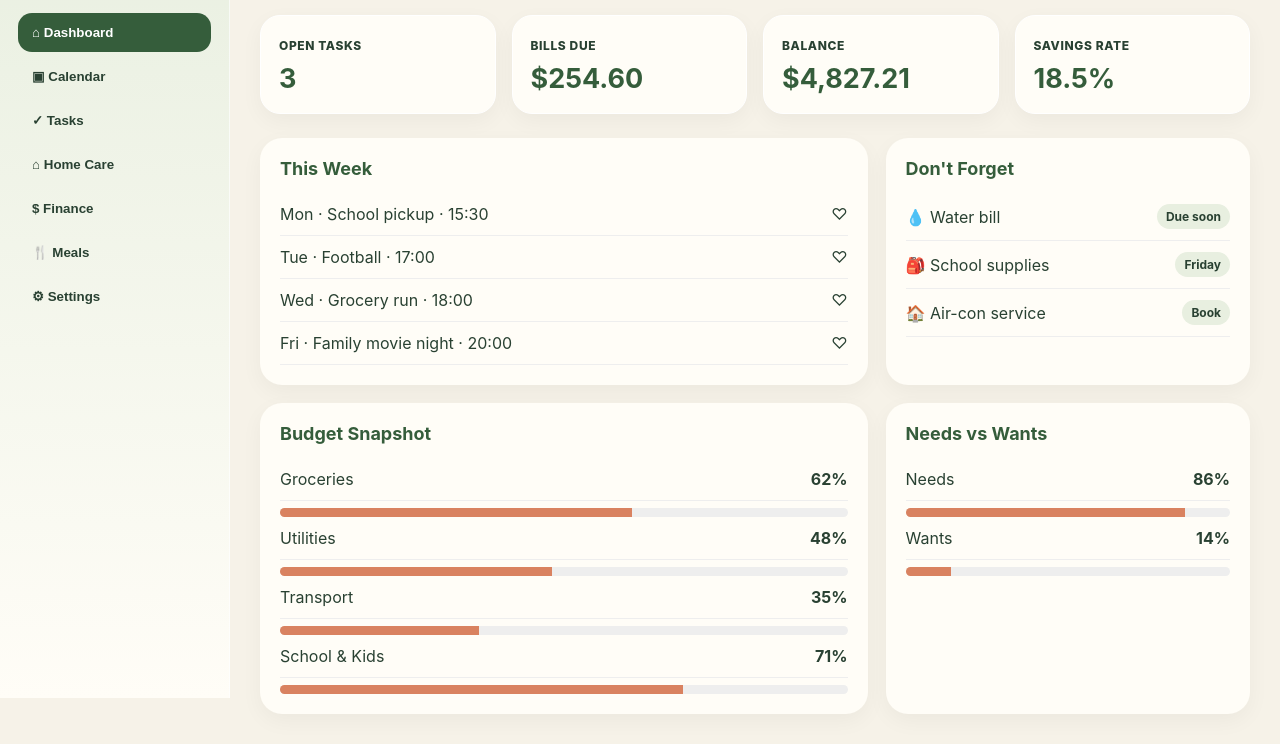
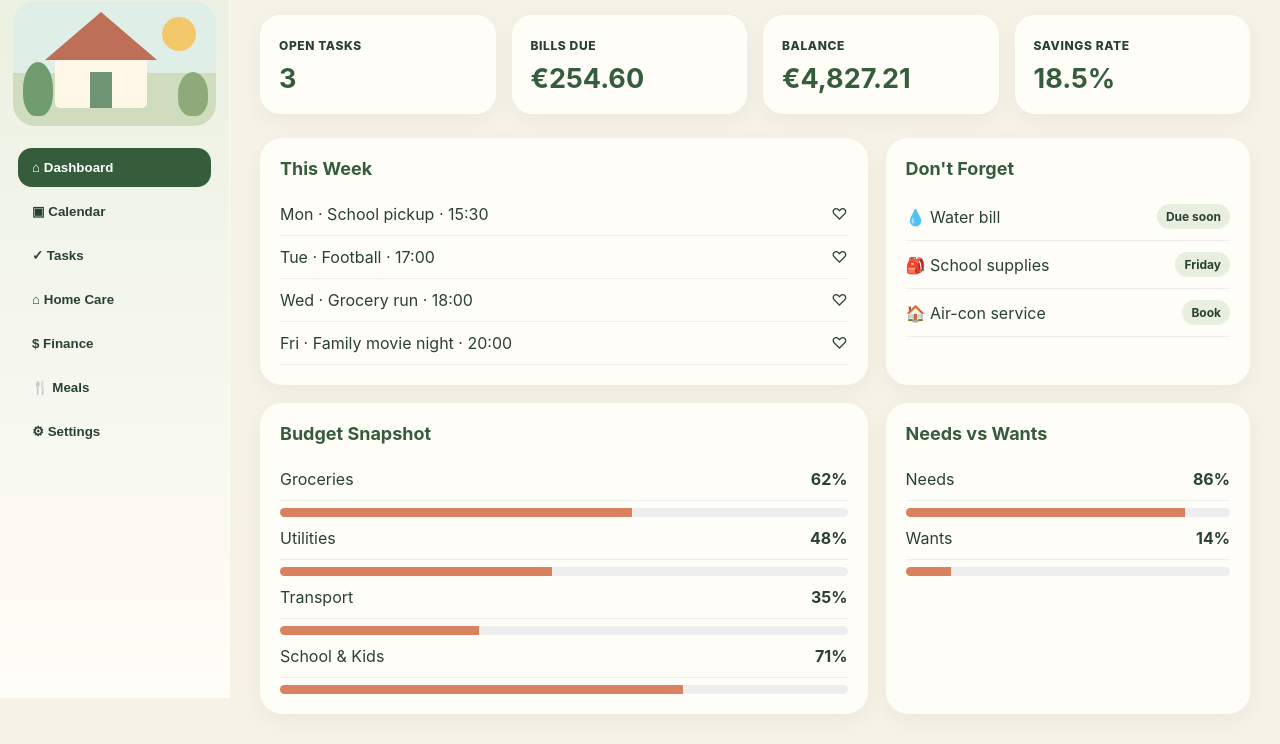
Before and after one commit to mariageorgiou111-droid/family-command-center-pro, a plain HTML site: page index.html in a window 1280 px wide. Shown: the part 102-846 px from the top of the page. Drawn offline with Linux system fonts and the light colour scheme.

Commit message:
Add files via upload

```diff
--- a/index.html
+++ b/index.html
@@ -9,7 +9,7 @@
 body.happy{--bg:#fbf5ff;--panel:#fff;--soft:#efe2ff;--dark:#70419b;--accent:#ff6f8c;--text:#52345f}
 .app{display:grid;grid-template-columns:230px 1fr;min-height:100vh}
 aside{background:linear-gradient(180deg,var(--soft),var(--panel));padding:28px 18px;border-right:1px solid #ffffffaa;position:sticky;top:0;height:100vh}
-.brand{font-size:23px;font-weight:800;line-height:1.05;margin-bottom:30px}.brand small{display:block;font-size:12px;color:var(--accent);margin-top:8px}
+.brand{font-size:23px;font-weight:800;line-height:1.05;margin-bottom:18px}.home-art{height:125px;margin:0 -5px 22px;border-radius:22px;position:relative;overflow:hidden;background:linear-gradient(#dfeee7 0 58%,#cfdcbd 58%)}.sun{position:absolute;width:34px;height:34px;border-radius:50%;background:#f3c86b;right:20px;top:16px}.house{position:absolute;width:92px;height:58px;background:#fff7e7;left:42px;bottom:18px;border-radius:5px}.house:before{content:'';position:absolute;border-left:56px solid transparent;border-right:56px solid transparent;border-bottom:48px solid #bd6f58;left:-10px;top:-38px}.door{position:absolute;width:22px;height:36px;background:#6e9473;bottom:0;left:35px}.tree{position:absolute;width:30px;height:54px;background:#6f9b6e;border-radius:55% 55% 45% 45%;bottom:10px}.tree.t1{left:10px}.tree.t2{right:8px;height:44px;background:#8eaa78}.brand small{display:block;font-size:12px;color:var(--accent);margin-top:8px}
 nav button{display:block;width:100%;border:0;background:transparent;text-align:left;padding:12px 14px;border-radius:14px;margin:5px 0;font-weight:700;color:var(--text);cursor:pointer}
 nav button.active,nav button:hover{background:var(--dark);color:white}
 main{padding:30px;max-width:1450px}.top{display:flex;justify-content:space-between;gap:20px;align-items:center}
@@ -25,16 +25,16 @@ h1{font-size:31px;margin:0}.tag{color:var(--accent);font-weight:700;margin-top:6
 @media(max-width:850px){.app{grid-template-columns:1fr}aside{height:auto;position:relative}nav{display:flex;overflow:auto}nav button{min-width:max-content}.grid{grid-template-columns:1fr 1fr}.two{grid-template-columns:1fr}}
 </style></head>
 <body>
-<div class="app"><aside><div class="brand">Our Home ♥<small>FAMILY COMMAND CENTER PRO</small></div>
+<div class="app"><aside><div class="brand">Our Home ♥<small>FAMILY COMMAND CENTER PRO</small></div><div class="home-art"><div class="sun"></div><div class="tree t1"></div><div class="house"><div class="door"></div></div><div class="tree t2"></div></div>
 <nav id="nav"></nav></aside><main>
 <div class="top"><div><h1 id="title">Good morning ♥</h1><div class="tag" id="tag">Our Home ♥ Our Plan ♥ Our Happy Life</div></div>
 <div class="controls"><select id="currency"><option>USD</option><option>EUR</option><option>GBP</option><option>CAD</option><option>AUD</option></select><select id="datefmt"><option value="us">Sep 9, 2026</option><option value="eu">09-Sep-2026</option><option value="iso">2026-09-09</option></select><button class="theme" onclick="toggleTheme()">🌈 Change theme</button></div></div>
 <div id="dashboard" class="page active">
-<div class="grid"><div class="card kpi"><span>OPEN TASKS</span><b id="taskCount">3</b></div><div class="card kpi"><span>BILLS DUE</span><b id="billTotal">$254.60</b></div><div class="card kpi"><span>BALANCE</span><b id="balance">$4,827.21</b></div><div class="card kpi"><span>SAVINGS RATE</span><b>18.5%</b></div></div>
+<div class="grid"><div class="card kpi"><span>OPEN TASKS</span><b id="taskCount">3</b></div><div class="card kpi"><span>BILLS DUE</span><b id="billTotal" data-money="254.60">$254.60</b></div><div class="card kpi"><span>BALANCE</span><b id="balance" data-money="4827.21">$4,827.21</b></div><div class="card kpi"><span>SAVINGS RATE</span><b>18.5%</b></div></div>
 <div class="two"><div class="section"><h2>This Week</h2><div id="week"></div></div><div class="section"><h2>Don't Forget</h2><div class="row"><span>💧 Water bill</span><span class="pill">Due soon</span></div><div class="row"><span>🎒 School supplies</span><span class="pill">Friday</span></div><div class="row"><span>🏠 Air-con service</span><span class="pill">Book</span></div></div></div>
 <div class="two" style="margin-top:18px"><div class="section"><h2>Budget Snapshot</h2><div id="budget"></div></div><div class="section"><h2>Needs vs Wants</h2><div class="row"><span>Needs</span><b>86%</b></div><div class="bar"><i style="width:86%"></i></div><div class="row"><span>Wants</span><b>14%</b></div><div class="bar"><i style="width:14%"></i></div></div></div></div>
 <div id="tasks" class="page"><div class="section"><h2>✓ Tasks</h2><div class="form"><input id="newTask" placeholder="Add a task..."><button class="action" onclick="addTask()">Add</button></div><div id="taskList"></div><div class="note">Saved automatically on this device.</div></div></div>
-<div id="finance" class="page"><div class="grid"><div class="card kpi"><span>INCOME</span><b>$5,150</b></div><div class="card kpi"><span>EXPENSES</span><b>$322.79</b></div><div class="card kpi"><span>BILLS DUE</span><b>$254.60</b></div><div class="card kpi"><span>SAVINGS GOAL</span><b>$500</b></div></div><div class="section"><h2>Where the money goes</h2><div id="financeBars"></div></div></div>
+<div id="finance" class="page"><div class="grid"><div class="card kpi"><span>INCOME</span><b data-money="5150">$5,150</b></div><div class="card kpi"><span>EXPENSES</span><b data-money="322.79">$322.79</b></div><div class="card kpi"><span>BILLS DUE</span><b data-money="254.60">$254.60</b></div><div class="card kpi"><span>SAVINGS GOAL</span><b data-money="500">$500</b></div></div><div class="section"><h2>Where the money goes</h2><div id="financeBars"></div></div></div>
 <div id="meals" class="page"><div class="section"><h2>🍴 Meal Planner</h2><div id="mealRows"></div></div></div>
 <div id="calendar" class="page"><div class="section"><h2>▣ Family Calendar</h2><div id="calendarRows"></div></div></div>
 <div id="home" class="page"><div class="section"><h2>⌂ Home Care</h2><div class="row"><span>Air-con service</span><span class="pill">September</span></div><div class="row"><span>Water filter</span><span class="pill">October</span></div><div class="row"><span>Smoke alarm batteries</span><span class="pill">December</span></div></div></div>
@@ -44,13 +44,22 @@ h1{font-size:31px;margin:0}.tag{color:var(--accent);font-weight:700;margin-top:6
 const pages=[['dashboard','⌂ Dashboard'],['calendar','▣ Calendar'],['tasks','✓ Tasks'],['home','⌂ Home Care'],['finance','$ Finance'],['meals','🍴 Meals'],['settings','⚙ Settings']];
 const nav=document.getElementById('nav'); pages.forEach((p,i)=>{let b=document.createElement('button');b.textContent=p[1];b.className=i?'':'active';b.onclick=()=>show(p[0],b);nav.appendChild(b)});
 function show(id,b){document.querySelectorAll('.page').forEach(x=>x.classList.remove('active'));document.getElementById(id).classList.add('active');document.querySelectorAll('nav button').forEach(x=>x.classList.remove('active'));b.classList.add('active')}
-let happy=false;function toggleTheme(){happy=!happy;document.body.classList.toggle('happy',happy);document.querySelector('.brand').innerHTML=(happy?'Happy Family 🌈':'Our Home ♥')+'<small>FAMILY COMMAND CENTER PRO</small>';document.getElementById('tag').textContent=happy?'Organized home. Happier family. ♥':'Our Home ♥ Our Plan ♥ Our Happy Life'}
+let happy=localStorage.getItem('fccTheme')==='happy';document.body.classList.toggle('happy',happy);function toggleTheme(){happy=!happy;document.body.classList.toggle('happy',happy);localStorage.setItem('fccTheme',happy?'happy':'home');document.querySelector('.brand').innerHTML=(happy?'Happy Family 🌈':'Our Home ♥')+'<small>FAMILY COMMAND CENTER PRO</small>';document.getElementById('tag').textContent=happy?'Organized home. Happier family. ♥':'Our Home ♥ Our Plan ♥ Our Happy Life'}
 let tasks=JSON.parse(localStorage.getItem('fccTasks')||'["Book dentist","Buy school supplies","Call plumber"]');
 function renderTasks(){taskList.innerHTML='';tasks.forEach((t,i)=>{let r=document.createElement('div');r.className='row';r.innerHTML=`<span>${t}</span><button onclick="doneTask(${i})">Done</button>`;taskList.appendChild(r)});taskCount.textContent=tasks.length}
 function addTask(){if(newTask.value.trim()){tasks.push(newTask.value.trim());newTask.value='';save()}} function doneTask(i){tasks.splice(i,1);save()} function save(){localStorage.setItem('fccTasks',JSON.stringify(tasks));renderTasks()} renderTasks();
 week.innerHTML=['Mon · School pickup · 15:30','Tue · Football · 17:00','Wed · Grocery run · 18:00','Fri · Family movie night · 20:00'].map(x=>`<div class="row"><span>${x}</span><span>♡</span></div>`).join('');
 budget.innerHTML=[['Groceries',62],['Utilities',48],['Transport',35],['School & Kids',71]].map(x=>`<div class="row"><span>${x[0]}</span><b>${x[1]}%</b></div><div class="bar"><i style="width:${x[1]}%"></i></div>`).join('');
-financeBars.innerHTML=[['Groceries',126.4,70],['Transport',60,40],['School & Kids',48.9,32],['Utilities',42,28]].map(x=>`<div class="row"><span>${x[0]}</span><b>$${x[1]}</b></div><div class="bar"><i style="width:${x[2]}%"></i></div>`).join('');
+const financeData=[['Groceries',126.4,70],['Transport',60,40],['School & Kids',48.9,32],['Utilities',42,28]];
+function symbol(c){return {USD:'$',EUR:'€',GBP:'£',CAD:'C$',AUD:'A$'}[c]||c+' ';}
+function money(v){return symbol(currency.value)+Number(v).toLocaleString(undefined,{minimumFractionDigits:2,maximumFractionDigits:2});}
+function renderMoney(){
+ document.querySelectorAll('[data-money]').forEach(el=>el.textContent=money(el.dataset.money));
+ financeBars.innerHTML=financeData.map(x=>`<div class="row"><span>${x[0]}</span><b>${money(x[1])}</b></div><div class="bar"><i style="width:${x[2]}%"></i></div>`).join('');
+ localStorage.setItem('fccCurrency',currency.value);
+}
+currency.value=localStorage.getItem('fccCurrency')||'EUR'; currency.addEventListener('change',renderMoney); renderMoney();
+datefmt.value=localStorage.getItem('fccDateFmt')||'eu'; datefmt.addEventListener('change',()=>localStorage.setItem('fccDateFmt',datefmt.value));
 mealRows.innerHTML=['Mon · Chicken wraps + salad','Tue · Pasta night','Wed · Homemade pizza','Thu · Rice bowls','Fri · Taco night'].map(x=>`<div class="row"><span>${x}</span><span>♡</span></div>`).join('');
 calendarRows.innerHTML=['Sep 2 · School starts','Sep 5 · Internet bill','Sep 9 · Water bill','Sep 12 · Dentist','Sep 20 · Electricity bill'].map(x=>`<div class="row"><span>${x}</span><span class="pill">Family</span></div>`).join('');
 </script></body></html>
```
